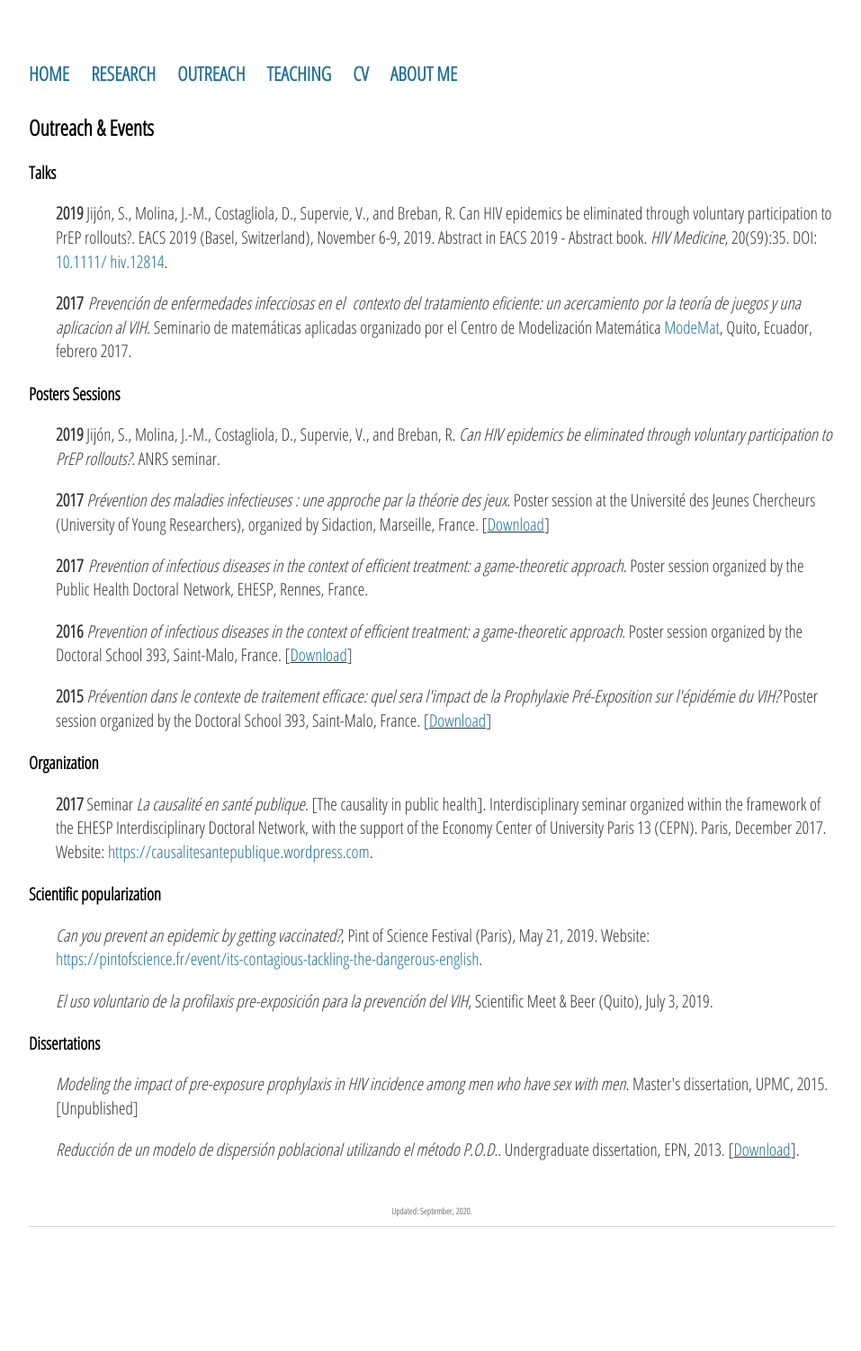
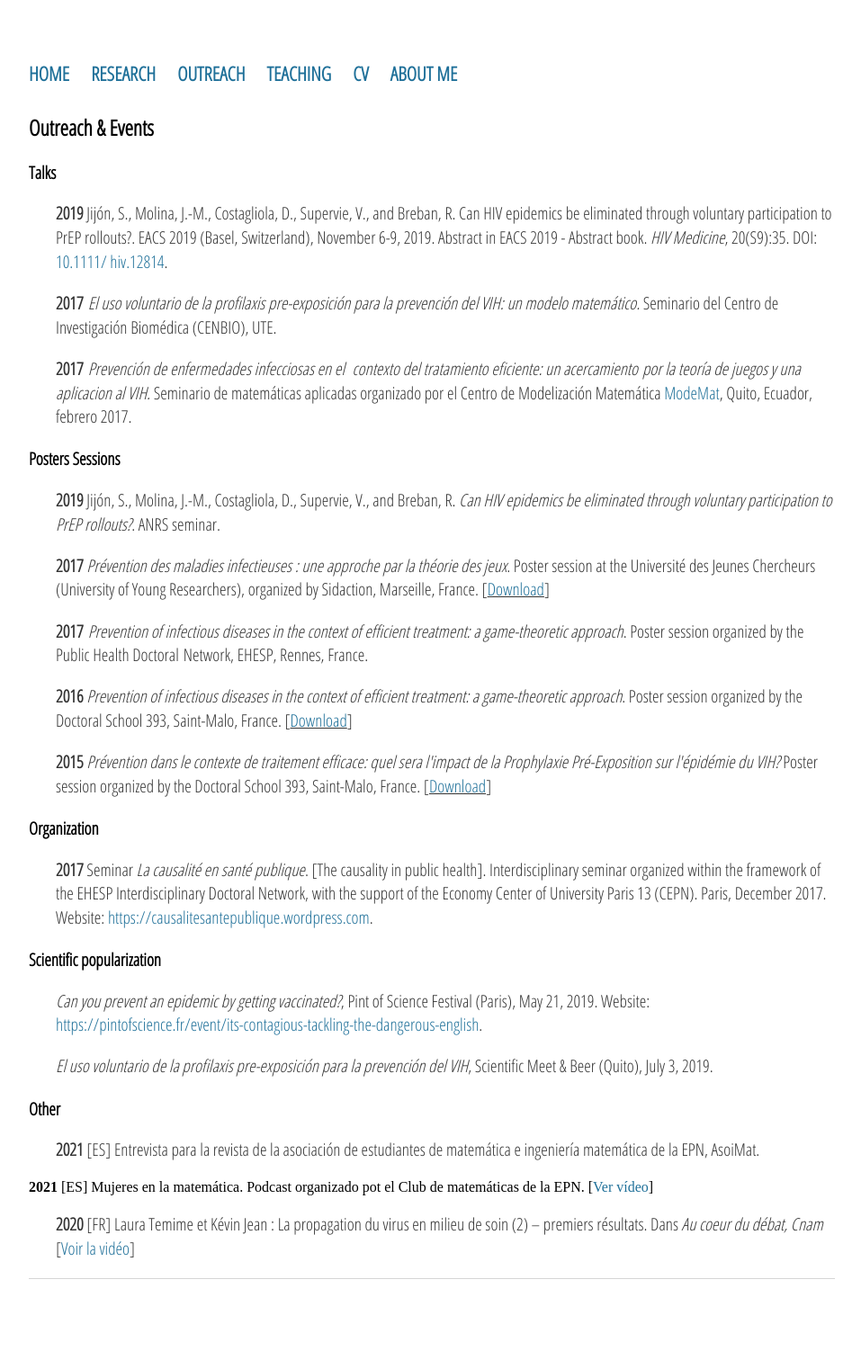
Before and after one commit to sjijon/sjijon.github.io, a Jekyll site: the page built from outreach.html, in a window 1280 px wide. Shown: the whole page at 90% size, without its empty margins (160-1117 px from the left). Built offline with Jekyll 4.4.1, drawn with Linux system fonts in a browser that asks for light colours; nearby versions of some CDN libraries; before the commit the page ends 1444 px from its top, so only the background shows below that.

Commit message:
Add latest talks

```diff
--- a/outreach.html
+++ b/outreach.html
@@ -12,6 +12,11 @@ title: Publications
 		Abstract in EACS 2019 - Abstract book. <em>HIV Medicine</em>, 20(S9):35.
 		DOI: <a href="https://onlinelibrary.wiley.com/doi/10.1111/hiv.12814"
 		target="_blank">10.1111/ hiv.12814</a>.
+	</p>
+	<p style="padding-left:30px;">
+	<strong>2017 </strong><em>El uso voluntario de la profilaxis pre-exposición
+		para la prevención del VIH: un modelo matemático.</em> Seminario del
+		Centro de Investigación Biomédica (CENBIO), UTE.
 	</p>
 	<p style="padding-left:30px;">
 		<strong>2017 </strong><em>Prevención de enfermedades infecciosas en el
@@ -76,23 +81,23 @@ target="_blank">https://causalitesantepublique.wordpress.com</a>.
 			VIH</em>, Scientific Meet & Beer (Quito), July 3, 2019.
 	</p>
 
-	<h3> Dissertations</h3>
+	<h3> Other</h3>
 	<p style="padding-left:30px;">
-		<em>Modeling the impact of pre-exposure prophylaxis in HIV incidence among
-			men who have sex with men</em>. Master's dissertation, UPMC, 2015.[Unpublished]
+	<strong>2021</strong> [ES] Entrevista para la revista de la asociación de
+	estudiantes de matemática e ingeniería matemática de la EPN, AsoiMat.
+	</p>
+	<strong>2021</strong> [ES] Mujeres en la matemática. Podcast organizado pot el Club de matemáticas
+	de la EPN. [<a href="https://www.facebook.com/868487859830766/videos/133784991831999">Ver vídeo</a>]
 	</p>
 	<p style="padding-left:30px;">
-		<em>Reducción de un modelo de dispersión poblacional utilizando el método P.O.D.</em>.
-		Undergraduate dissertation, EPN, 2013. [<u><a href="http://bibdigital.epn.edu.ec/handle/15000/5625?locale=en"
-		target="_blank">Download</a></u>].
+		<strong>2020</strong> [FR] Laura Temime et Kévin Jean : La propagation du virus en milieu
+			de soin (2) – premiers résultats. Dans <em>Au coeur du débat, Cnam</em>
+			[<a href="https://www.youtube.com/watch?v=LFTzvmMrNp8&feature=emb_title" >Voir la vidéo</a>]
 	</p>
-	</br>
-	<p style="font-size:10px;text-align:center;">
-		Updated: September, 2020.
-	</p>
+
 
 	<!-- <h3> On the media</h3>
 	<ul>
-	<li> Video about the NOSOCOVID project [<a href="https://www.youtube.com/watch?v=LFTzvmMrNp8&feature=emb_title" >click here</a>]</li>
+
 	</ul> -->
 </div><!-- /.blurb -->
```
Also changed, not shown: research.html (+15 -0 lines).
